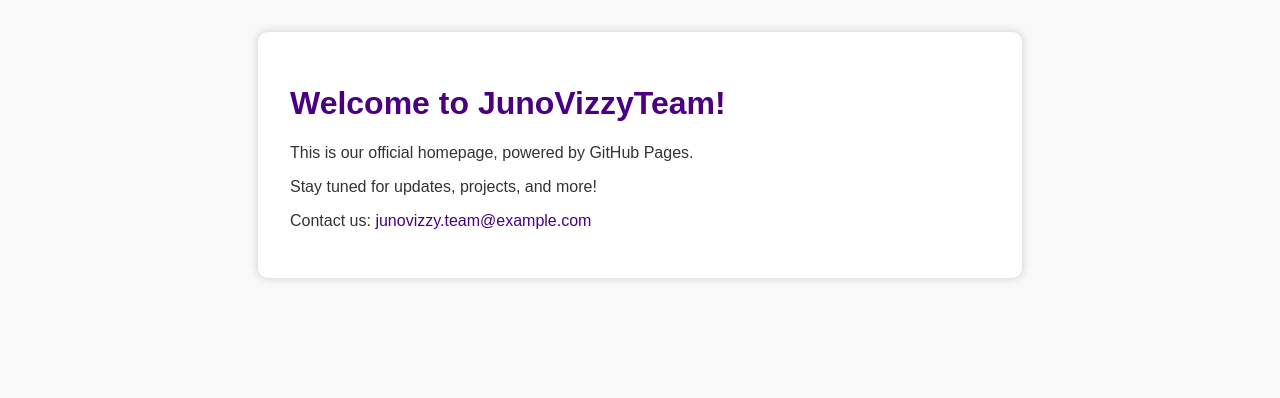
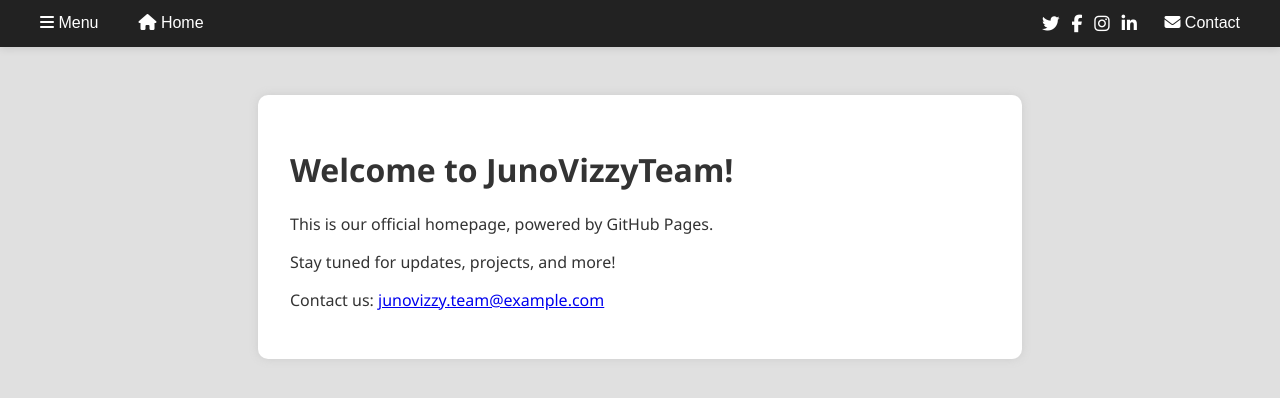
Before and after one commit to MattTheBot/JunoVizzyTeam.github.io, a plain HTML site: page index.html in a window 1280 px wide. Drawn offline with Linux system fonts and the light colour scheme.

Commit message:
Update index.html

```diff
--- a/index.html
+++ b/index.html
@@ -5,19 +5,106 @@
   <title>JunoVizzyTeam Homepage</title>
   <meta name="viewport" content="width=device-width, initial-scale=1.0">
   <style>
-    body { font-family: Arial, sans-serif; background: #f9f9f9; margin: 0; padding: 2em; color: #333; }
-    h1 { color: #4B0082; }
-    .container { max-width: 700px; margin: auto; background: #fff; border-radius: 10px; box-shadow: 0 0 10px #ccc; padding: 2em; }
-    a { color: #4B0082; text-decoration: none; }
-    a:hover { text-decoration: underline; }
+    body {
+      margin: 0;
+      padding: 0;
+      background-color: #e0e0e0;
+      font-family: 'Segoe UI', Arial, sans-serif;
+      color: #333;
+    }
+    .navbar {
+      display: flex;
+      justify-content: space-between;
+      align-items: center;
+      background: #222;
+      color: #fff;
+      padding: 0.5em 1.5em;
+      box-shadow: 0 2px 8px rgba(0,0,0,0.1);
+    }
+    .navbar-left, .navbar-right {
+      display: flex;
+      align-items: center;
+      gap: 0.5em;
+    }
+    .navbar-logo {
+      font-weight: bold;
+      font-size: 1.3em;
+      letter-spacing: 1px;
+      margin-right: 1em;
+    }
+    .navbar-button {
+      background: none;
+      border: none;
+      color: #fff;
+      font-size: 1em;
+      padding: 0.4em 1em;
+      cursor: pointer;
+      transition: background 0.2s;
+      border-radius: 5px;
+    }
+    .navbar-button:hover {
+      background: #444;
+    }
+    .navbar-social {
+      display: flex;
+      align-items: center;
+      gap: 0.3em;
+    }
+    .navbar-social a {
+      color: #fff;
+      text-decoration: none;
+      font-size: 1.1em;
+      margin: 0 0.2em;
+      transition: color 0.2s;
+    }
+    .navbar-social a:hover {
+      color: #ffd700;
+    }
+    .container {
+      max-width: 700px;
+      margin: 3em auto 0 auto;
+      background: #fff;
+      border-radius: 10px;
+      box-shadow: 0 0 10px #ccc;
+      padding: 2em;
+    }
+    @media (max-width: 600px) {
+      .container { padding: 1em; }
+      .navbar { flex-direction: column; padding: 1em; }
+      .navbar-left, .navbar-right { flex-direction: row; }
+    }
   </style>
+  <!-- Icons from FontAwesome CDN for social media (optional) -->
+  <script src="https://kit.fontawesome.com/4e92e1e9d2.js" crossorigin="anonymous"></script>
 </head>
 <body>
+  <nav class="navbar">
+    <div class="navbar-left">
+      <button class="navbar-button" onclick="openMenu()"><i class="fas fa-bars"></i> Menu</button>
+      <button class="navbar-button" onclick="window.location.href='/'"><i class="fas fa-home"></i> Home</button>
+    </div>
+    <div class="navbar-right">
+      <div class="navbar-social">
+        <a href="https://twitter.com/" target="_blank" title="Twitter"><i class="fab fa-twitter"></i></a>
+        <a href="https://facebook.com/" target="_blank" title="Facebook"><i class="fab fa-facebook-f"></i></a>
+        <a href="https://instagram.com/" target="_blank" title="Instagram"><i class="fab fa-instagram"></i></a>
+        <a href="https://linkedin.com/" target="_blank" title="LinkedIn"><i class="fab fa-linkedin-in"></i></a>
+      </div>
+      <button class="navbar-button" onclick="window.location.href='mailto:junovizzy.team@example.com'"><i class="fas fa-envelope"></i> Contact</button>
+    </div>
+  </nav>
+
   <div class="container">
     <h1>Welcome to JunoVizzyTeam!</h1>
     <p>This is our official homepage, powered by GitHub Pages.</p>
     <p>Stay tuned for updates, projects, and more!</p>
     <p>Contact us: <a href="mailto:junovizzy.team@example.com">junovizzy.team@example.com</a></p>
   </div>
+
+  <script>
+    function openMenu() {
+      alert("Menu button clicked! (Add your menu logic here)");
+    }
+  </script>
 </body>
 </html>
```
